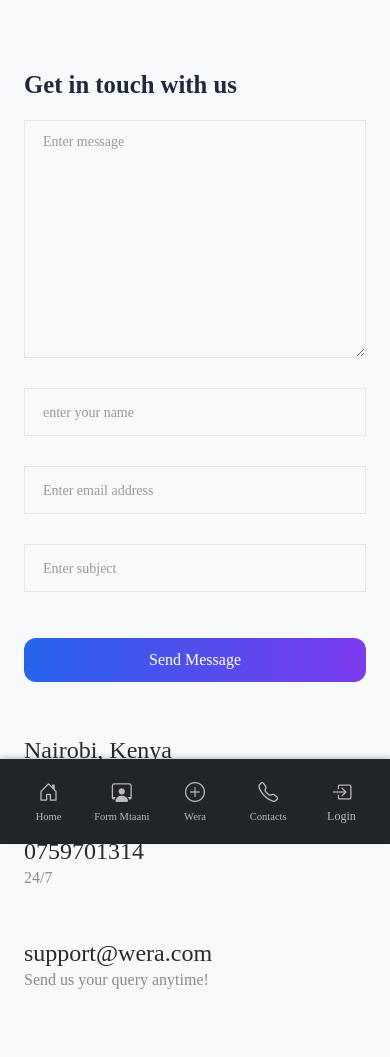
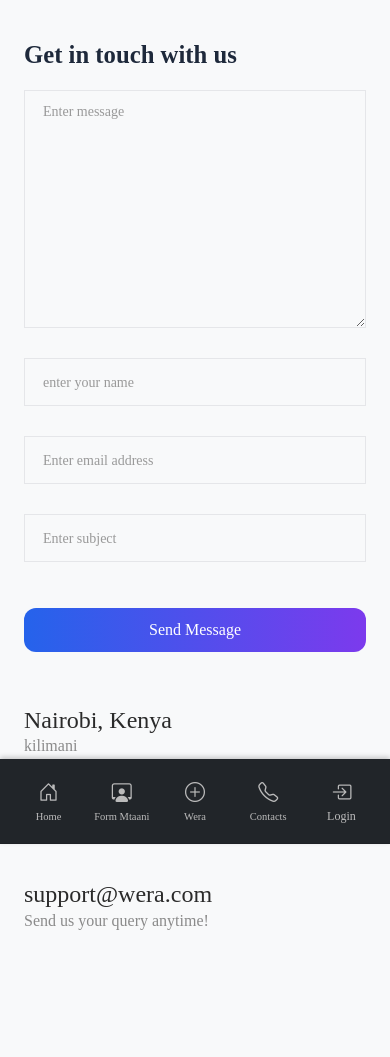
Before and after one commit to limit-group/wera, a Django app: page /report-a-problem/ in a window 390 px wide. After the commit the page ends 930 px from the top, so only its background shows below. Run offline with Django 5.2, Linux system fonts and the light colour scheme; some libraries are stand-ins or nearby versions; some web fonts are replaced.

Commit message:
fix: report problem page

```diff
--- a/wera/templates/wera/base.html
+++ b/wera/templates/wera/base.html
@@ -1794,30 +1794,19 @@
       }
 
       .contact-section {
-        padding: 130px 0 100px;
+        padding: 60px 0 100px;
       }
 
       @media (max-width: 991px) {
         .contact-section {
-          padding: 70px 0 40px;
+          padding: 40px 0 40px;
         }
       }
 
       @media only screen and (min-width: 992px) and (max-width: 1200px) {
         .contact-section {
-          padding: 80px 0 50px;
-        }
-      }
-
-      .contact-section .btn_2 {
-        background-color: #191d34;
-        padding: 18px 60px;
-        border-radius: 50px;
-        margin-top: 0;
-      }
-
-      .contact-section .btn_2:hover {
-        background-color: #ff5e13;
+          padding: 20px 0 50px;
+        }
       }
 
       .nav-pills .nav-link {
--- a/wera/templates/wera/report_a_problem.html
+++ b/wera/templates/wera/report_a_problem.html
@@ -1,6 +1,6 @@
 {% extends 'wera/base.html' %} {% block title %} Wera | Report a problem {% endblock %}  {% block content %}
 
-<section class="contact-section section_padding">
+<section class="contact-section">
   <div class="container">
     <div class="row">
       <div class="col-12">
@@ -88,7 +88,7 @@
         <div class="media contact-info">
           <span class="contact-info__icon"><i class="bi bi-tablet"></i></span>
           <div class="media-body">
-            <h3>0759701314</h3>
+            <h3></h3>
             <p>24/7</p>
           </div>
         </div>
```
